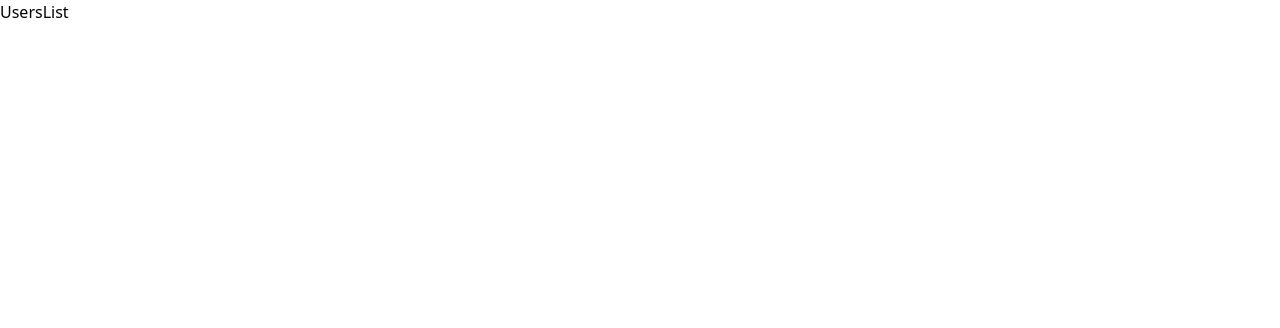
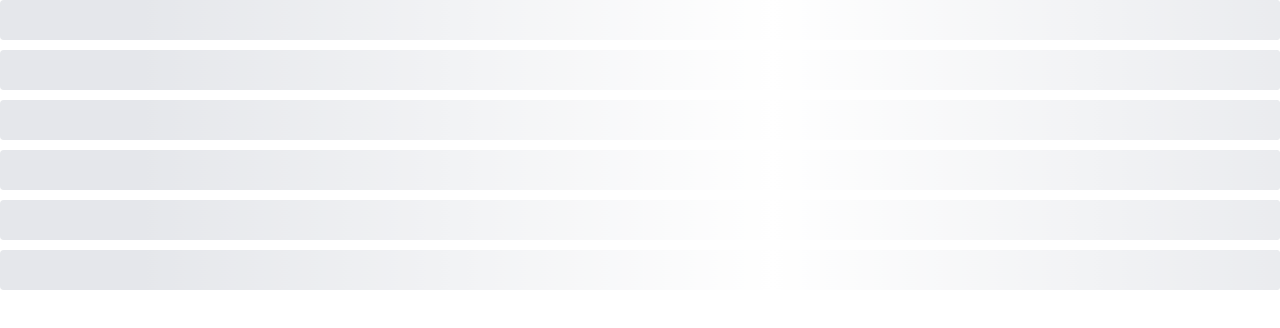
Before and after one commit to web-developer-areeb/redux-media, a React (Create React App) app: page / in a window 1280 px wide. Shown: the top 328 px of the page. Built offline with nearby package versions, Linux system fonts and the light colour scheme; data requests are answered from the project's data file.

Commit message:
Added shimmer.

```diff
--- /dev/null
+++ b/src/components/Skeleton.js
@@ -0,0 +1,36 @@
+import classNames from "classnames";
+
+function Skeleton({ times, className }) {
+  const outerClassNames = classNames(
+    "relative",
+    "overflow-hidden",
+    "bg-gray-200",
+    "rounded",
+    "mb-2.5",
+    className
+  );
+  const innerClassNames = classNames(
+    "animate-shimmer",
+    "absolute",
+    "inset-0",
+    "-translate-x-full",
+    "bg-gradient-to-r",
+    "from-gray-200",
+    "via-white",
+    "to-gray-200"
+  );
+
+  const boxes = Array(times)
+    .fill(0)
+    .map((_, i) => {
+      return (
+        <div key={i} className={outerClassNames}>
+          <div className={innerClassNames} />
+        </div>
+      );
+    });
+
+  return boxes;
+}
+
+export default Skeleton;
--- a/src/components/UsersList.js
+++ b/src/components/UsersList.js
@@ -1,21 +1,29 @@
 import { useEffect } from "react";
 import { useDispatch, useSelector } from "react-redux";
 import { fetchUsers } from "../store";
+import Skeleton from "./Skeleton";
 
 function UsersList() {
   const dispatch = useDispatch();
-  const users = useSelector((state) => {
+  const {isLoading, data, error } = useSelector((state) => {
     return state.user;
   });
 
-  console.log(users);
 
   useEffect(() => {
     dispatch(fetchUsers());
   }, []);
 
+  if(isLoading) {
+    return <Skeleton times={6} className="h-10 w-full" />
+  }
+
+  if(error) {
+    return <div>Error fetching data...</div>
+  }
+
   return (
-    <div>UsersList</div>
+    <div>{data.length}</div>
   )
 };
 
--- a/src/store/thunks/fetchUsers.js
+++ b/src/store/thunks/fetchUsers.js
@@ -3,6 +3,10 @@
 
 const fetchUsers = createAsyncThunk('users/fetch', async () => {
   const response = await axios.get("http://localhost:3005/users");
+
+  // DEV ONLY!!!
+  await pause(90000);
+
   return response.data;
 });
 
@@ -12,4 +16,11 @@
 // fetchUsers.rejected: 'users/fetch/rejected'
 // These could be used in reducer.
 
+// DEV ONLY!!!
+const pause = (duration) => {
+  return new Promise(resolve => {
+    setTimeout(resolve, duration);
+  })
+}
+
 export { fetchUsers };
--- a/tailwind.config.js
+++ b/tailwind.config.js
@@ -4,7 +4,16 @@
     "./src/**/*.{js,jsx,ts,tsx}",
   ],
   theme: {
-    extend: {},
+    extend: {
+      keyframes: {
+        shimmer: {
+          '100%': { transform: 'translateX(100%)'}
+        }
+      },
+      animation: {
+        shimmer: 'shimmer 1.5s infinite'
+      }
+    },
   },
   plugins: [],
 }
```
